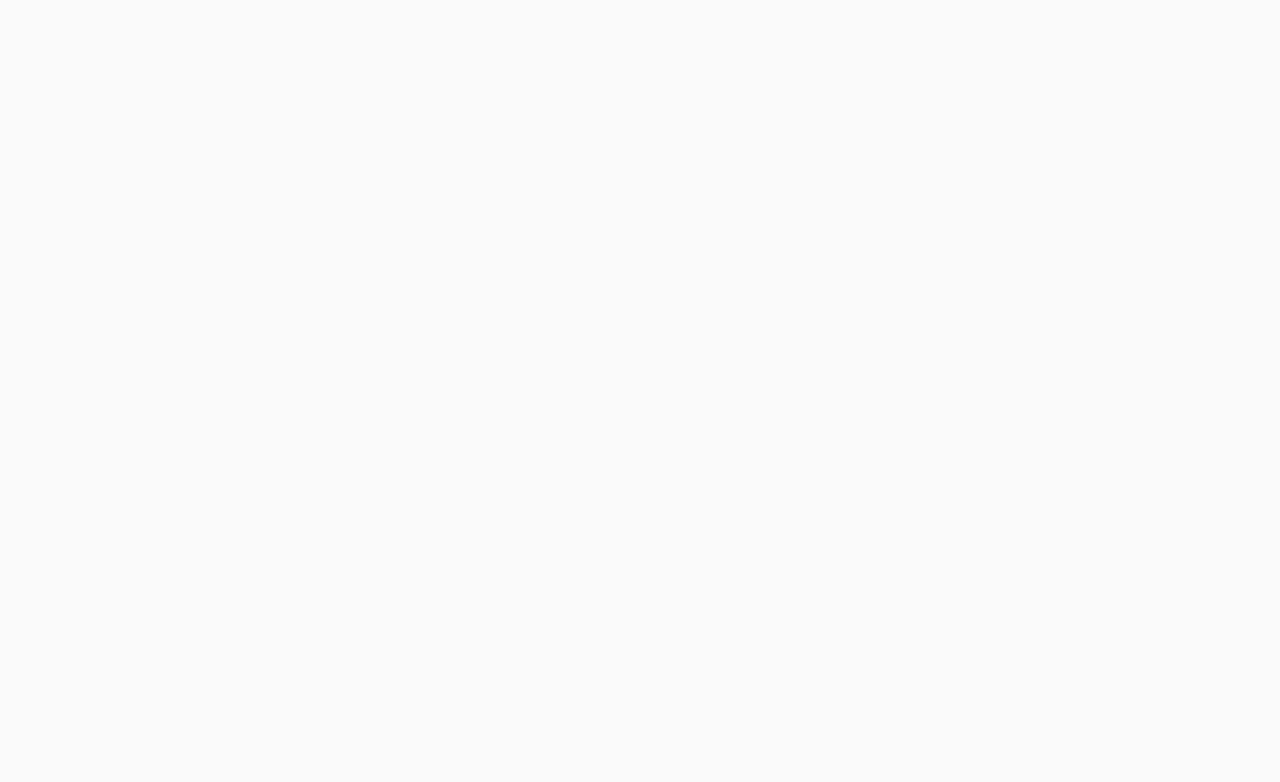
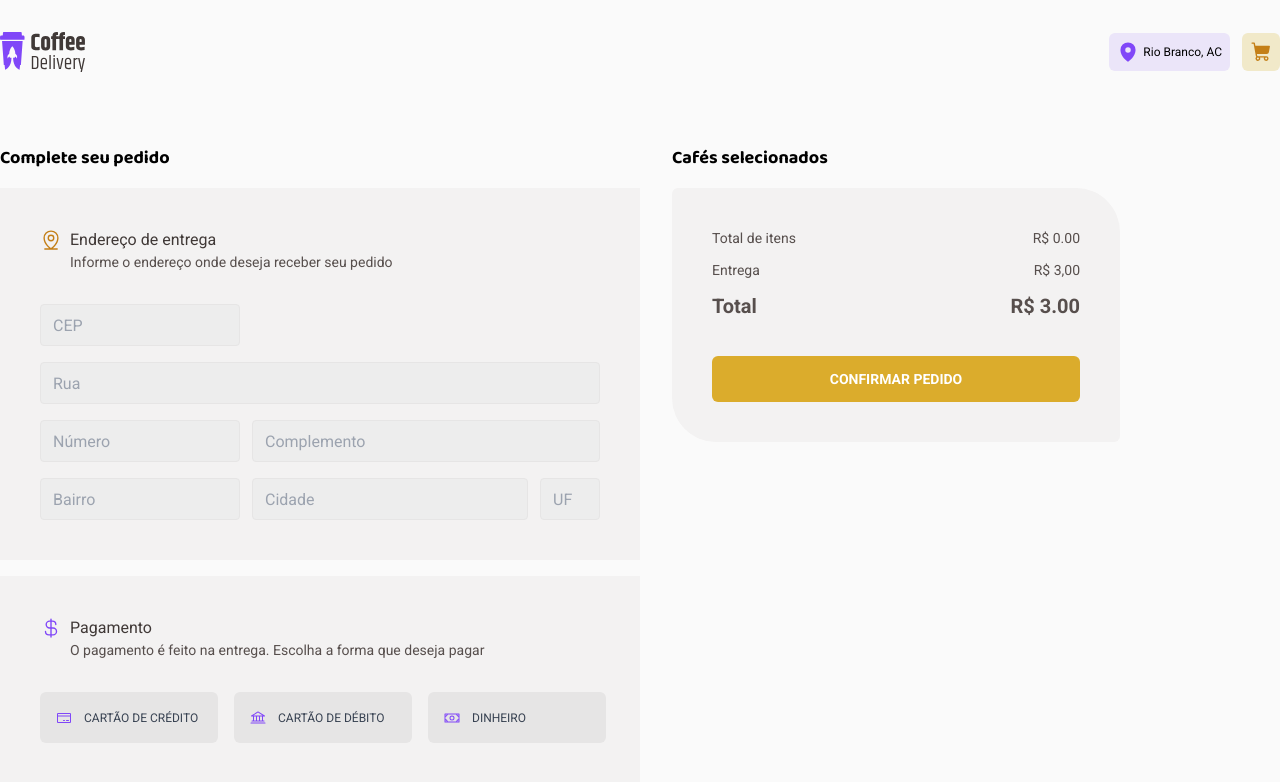
Before and after one commit to ItaloFL/Coffe-Delivery, a React (Vite) app: page /cart in a window 1280 px wide. Before the commit this address had no page. Shown: the top 782 px of the page. Built offline with nearby package versions, Linux system fonts and the light colour scheme.

Commit message:
refactor :recycle: router component render

```diff
--- a/src/Router.tsx
+++ b/src/Router.tsx
@@ -2,13 +2,14 @@ import { Route, Routes } from 'react-router-dom'
 import { Checkout } from './components/Cheout'
 import { Home } from './components/Home'
 import { DefaultLayout } from './layout/DefaultLayout'
+// import { ShoppingCart } from './components/ShoppingCart'
 
 export function Router() {
   return (
     <Routes>
       <Route path="/" element={<DefaultLayout />}>
         <Route path="/" element={<Home />} />
-        <Route path="/checkout" element={<Checkout />} />
+        <Route path="/cart" element={<Checkout />} />
       </Route>
     </Routes>
   )
```
